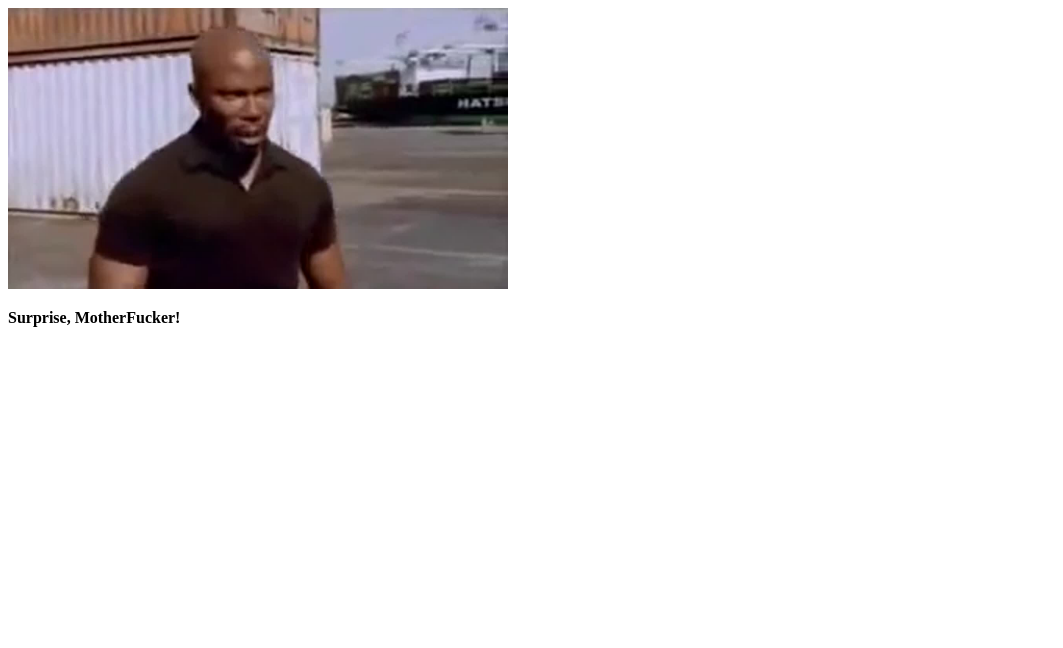
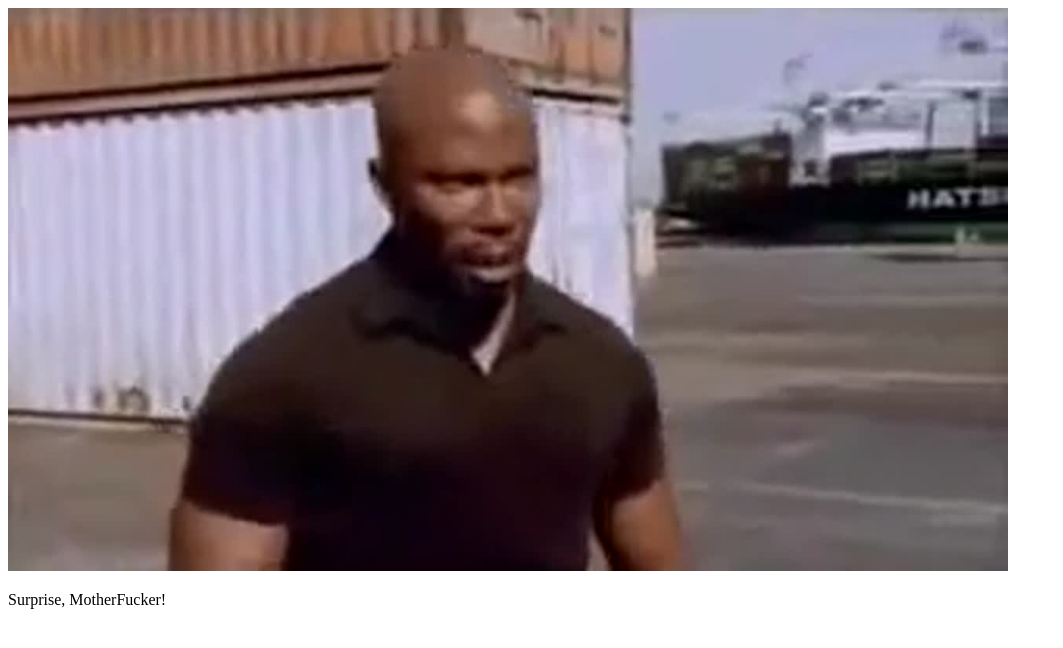
Before and after one commit to mmorty33/surprise, a plain HTML site: page index.html in a window 1280 px wide. Shown: the whole page, without its empty margins (0-1063 px from the left). Drawn offline with Linux system fonts and the light colour scheme.

Commit message:
Update index.html

```diff
--- a/index.html
+++ b/index.html
@@ -6,11 +6,12 @@
     </title>
       <style>
           img {
-              width: 500px;
+              width: 1000px;
           }
 
           p {
-              font-weight: bold;
+             width: 100px
+            font-weight: bold;
           }
 
 
```
